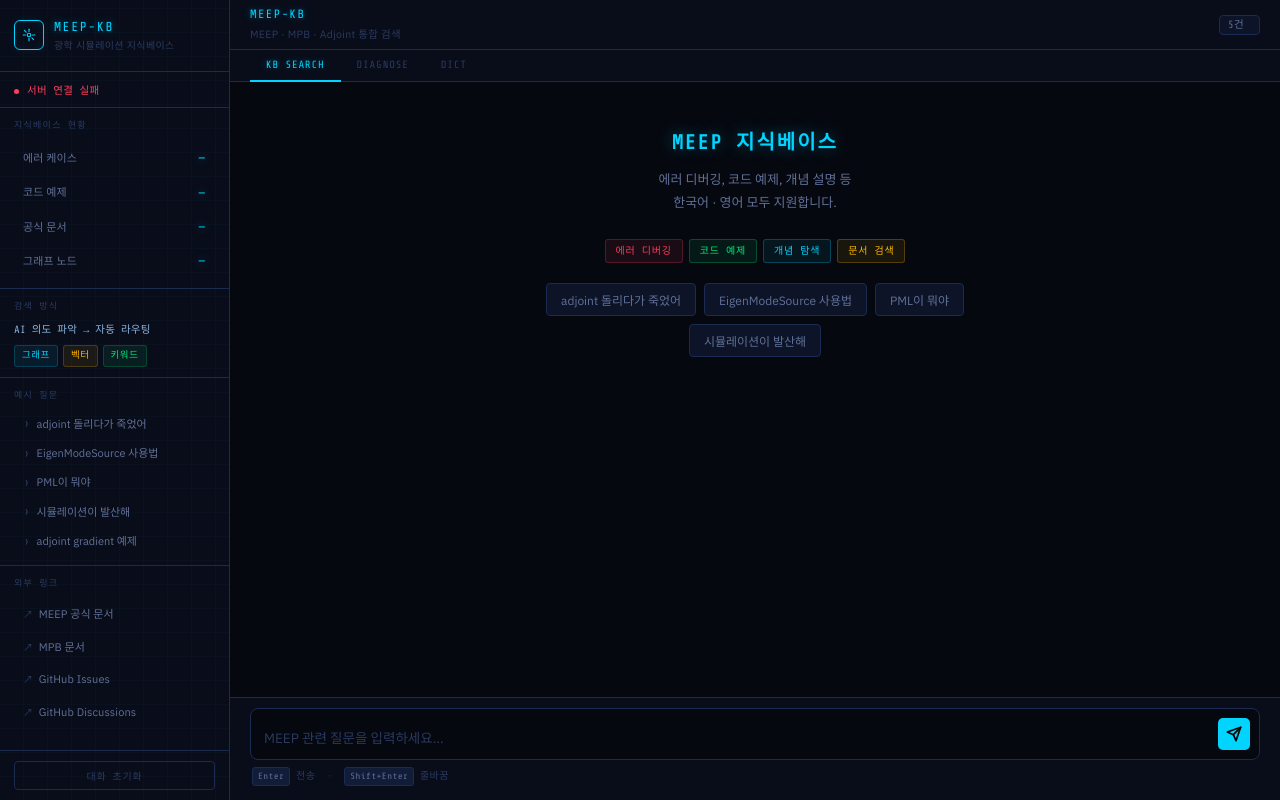
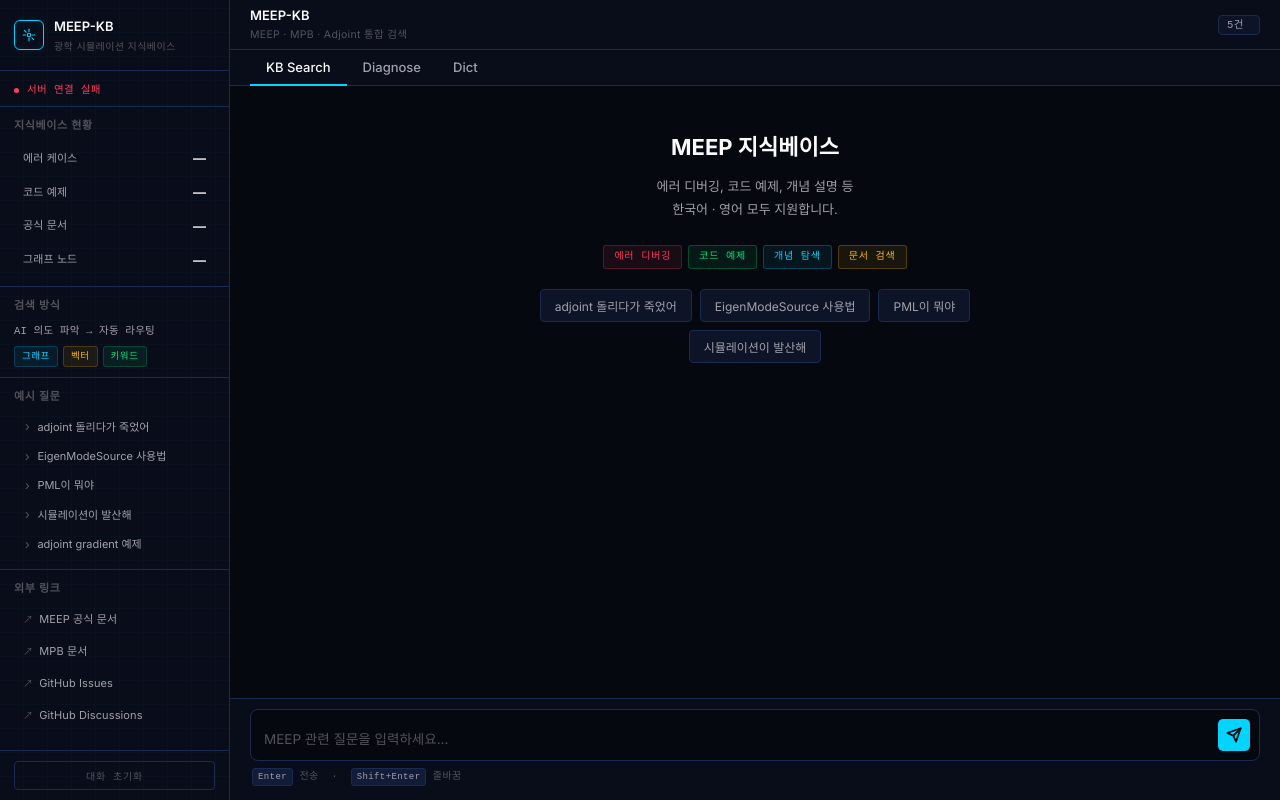
Before and after one commit to jin-castle/2026_inverse_design, a plain HTML site: page web/index.html in a window 1280 px wide. Drawn offline with nearby package versions, Linux system fonts and the light colour scheme; files that its build step writes are made by us from their sources; no server answers; files whose address does not match are found by name; a web font is replaced by a local one.

Commit message:
style: rollback font (Inter) and text color (white) — keep dark theme layout

```diff
--- a/web/style.css
+++ b/web/style.css
@@ -4,7 +4,7 @@
    Colors: Electric Cyan (#00D4FF) + Amber (#FFB800) on deep navy
    ══════════════════════════════════════════════════════════════════════════ */
 
-@import url('https://fonts.googleapis.com/css2?family=Share+Tech+Mono&family=IBM+Plex+Sans:wght@300;400;500;600&family=IBM+Plex+Sans+KR:wght@300;400;500;600&family=JetBrains+Mono:ital,wght@0,400;0,500;1,400&display=swap');
+@import url('https://fonts.googleapis.com/css2?family=Inter:wght@400;500;600;700&display=swap');
 
 *, *::before, *::after { box-sizing: border-box; margin: 0; padding: 0; }
 
@@ -23,10 +23,10 @@
   --border-cyan:  rgba(0, 212, 255, 0.25);
 
   /* Text */
-  --text:         #d0e0f8;
-  --text-2:       #607098;
-  --text-3:       #2a3a60;
-  --text-mono:    #8ab4e0;
+  --text:         #fafafa;
+  --text-2:       #a1a1aa;
+  --text-3:       #52525b;
+  --text-mono:    #a1a1aa;
 
   /* Primary: electric cyan */
   --cyan:         #00D4FF;
@@ -60,9 +60,9 @@
   --radius-lg:    8px;
 
   /* Typography */
-  --font-mono:    'Share Tech Mono', 'JetBrains Mono', monospace;
-  --font-body:    'IBM Plex Sans', 'IBM Plex Sans KR', 'Noto Sans KR', sans-serif;
-  --font-code:    'JetBrains Mono', 'Cascadia Code', 'Fira Code', monospace;
+  --font-mono:    'Fira Code', 'Cascadia Code', monospace;
+  --font-body:    'Inter', -apple-system, BlinkMacSystemFont, 'Segoe UI', 'Noto Sans KR', sans-serif;
+  --font-code:    'Fira Code', 'Cascadia Code', 'Courier New', monospace;
 
   /* Grid line pattern for surfaces */
   --grid-line:    rgba(0, 212, 255, 0.025);
@@ -74,8 +74,9 @@ body {
   background: var(--bg);
   color: var(--text);
   font-family: var(--font-body);
-  font-size: 13.5px;
-  line-height: 1.65;
+  font-size: 14px;
+  line-height: 1.6;
+  -webkit-font-smoothing: antialiased;
   height: 100vh;
   overflow: hidden;
   -webkit-font-smoothing: antialiased;
@@ -162,11 +163,11 @@ pre, pre *, code, .hljs, .hljs * {
 }
 .logo-text { display: flex; flex-direction: column; gap: 1px; }
 .logo-title {
-  font-family: var(--font-mono);
+  font-family: var(--font-body);
   font-size: 13px;
-  color: var(--cyan);
-  letter-spacing: 0.12em;
-  text-shadow: 0 0 8px var(--cyan-glow);
+  font-weight: 600;
+  color: var(--text);
+  letter-spacing: 0;
 }
 .logo-sub {
   font-size: 10px;
@@ -223,11 +224,11 @@ pre, pre *, code, .hljs, .hljs * {
 .sidebar-section { padding: 10px 14px; }
 .sidebar-section + .sidebar-section { border-top: 1px solid var(--border); }
 .section-title {
-  font-family: var(--font-mono);
-  font-size: 9px;
-  font-weight: 400;
-  text-transform: uppercase;
-  letter-spacing: 0.14em;
+  font-family: var(--font-body);
+  font-size: 11px;
+  font-weight: 600;
+  text-transform: uppercase;
+  letter-spacing: 0.06em;
   color: var(--text-3);
   margin-bottom: 8px;
 }
@@ -255,11 +256,11 @@ pre, pre *, code, .hljs, .hljs * {
   letter-spacing: 0.01em;
 }
 .stat-value {
-  font-family: var(--font-mono);
+  font-family: var(--font-body);
   font-size: 13px;
-  color: var(--cyan);
-  letter-spacing: 0.05em;
-  text-shadow: 0 0 8px rgba(0, 212, 255, 0.5);
+  font-weight: 600;
+  color: var(--text);
+  letter-spacing: 0;
   min-width: 40px;
   text-align: right;
 }
@@ -423,11 +424,11 @@ pre, pre *, code, .hljs, .hljs * {
 }
 .chat-logo-icon { display: none; }
 .chat-header-title {
-  font-family: var(--font-mono);
-  font-size: 12px;
-  color: var(--cyan);
-  letter-spacing: 0.12em;
-  text-shadow: 0 0 6px var(--cyan-glow);
+  font-family: var(--font-body);
+  font-size: 13px;
+  font-weight: 600;
+  color: var(--text);
+  letter-spacing: 0;
 }
 .chat-header-sub {
   font-size: 10.5px;
@@ -466,22 +467,21 @@ pre, pre *, code, .hljs, .hljs * {
   background: none;
   border: none;
   border-bottom: 2px solid transparent;
-  color: var(--text-3);
+  color: var(--text-2);
   cursor: pointer;
-  font-family: var(--font-mono);
-  font-size: 10.5px;
-  letter-spacing: 0.08em;
-  text-transform: uppercase;
-  font-weight: 400;
+  font-family: var(--font-body);
+  font-size: 13px;
+  letter-spacing: 0;
+  text-transform: none;
+  font-weight: 500;
   transition: all 0.15s;
   margin-bottom: -1px;
   position: relative;
 }
-.tab-btn:hover { color: var(--text-2); }
+.tab-btn:hover { color: var(--text); }
 .tab-btn.active {
-  color: var(--cyan);
-  border-bottom-color: var(--cyan);
-  text-shadow: 0 0 6px var(--cyan-glow);
+  color: var(--text);
+  border-bottom-color: var(--accent);
 }
 
 /* ── Tab Panel ─────────────────────────────────────────────────────────── */
@@ -521,11 +521,11 @@ pre, pre *, code, .hljs, .hljs * {
 }
 .welcome-icon { display: none; }
 .welcome-title {
-  font-family: var(--font-mono);
-  font-size: 20px;
-  color: var(--cyan);
-  letter-spacing: 0.1em;
-  text-shadow: 0 0 16px var(--cyan-glow);
+  font-family: var(--font-body);
+  font-size: 22px;
+  font-weight: 700;
+  color: var(--text);
+  letter-spacing: 0;
   margin-bottom: 10px;
 }
 .welcome-desc {
```
